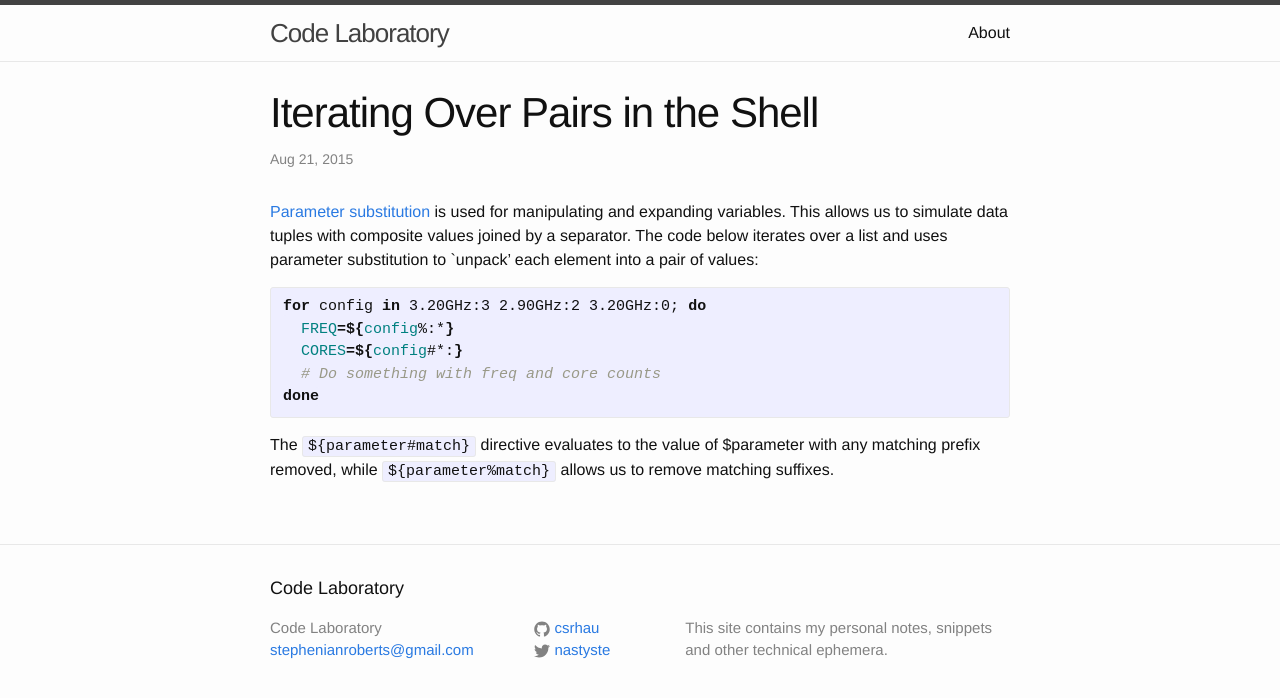
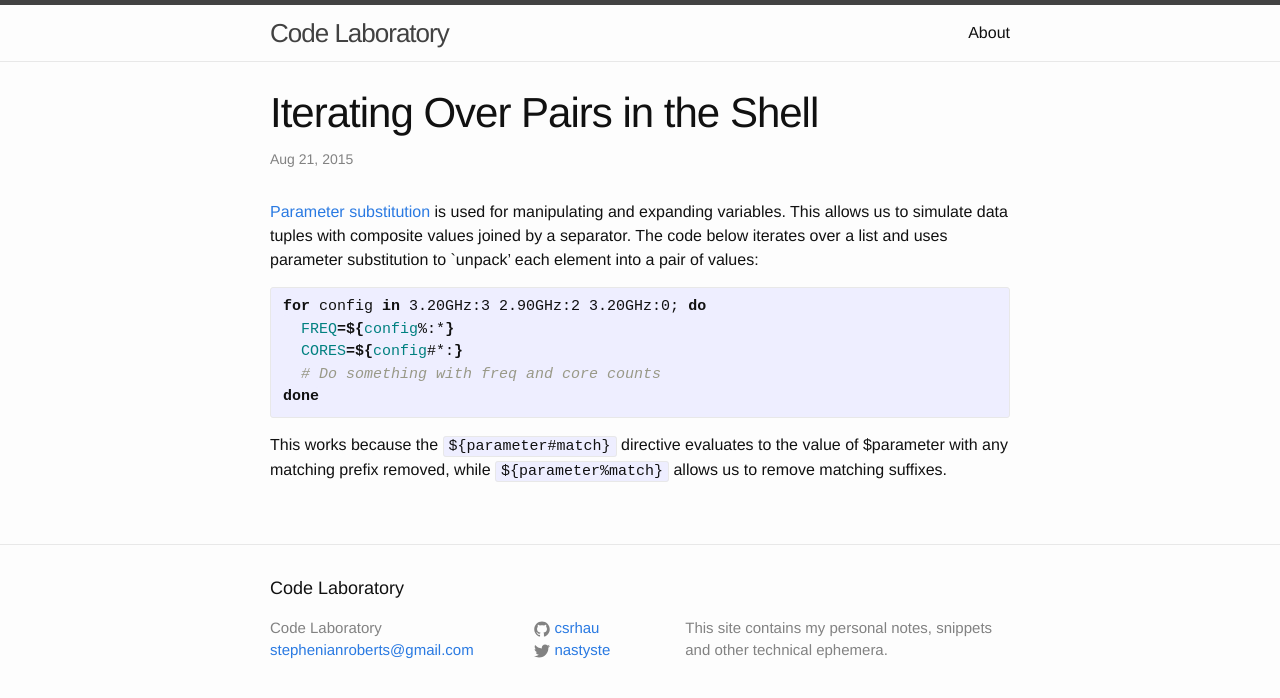
Before and after one commit to csrhau/laboratory, a Jekyll site: the page built from _posts/2015-08-21-iterating-over-pairs-in-bash.markdown, in a window 1280 px wide. Shown: the top 698 px of the page. Built offline with Jekyll 4.4.1, drawn with Linux system fonts in a browser that asks for light colours.

Commit message:
improved copy on pairs

```diff
--- a/_posts/2015-08-21-iterating-over-pairs-in-bash.markdown
+++ b/_posts/2015-08-21-iterating-over-pairs-in-bash.markdown
@@ -17,6 +17,6 @@ for config in 3.20GHz:3 2.90GHz:2 3.20GHz:0; do
 done
 {% endhighlight %}
 
-The `${parameter#match}` directive evaluates to the value of $parameter with any matching prefix removed, while `${parameter%match}` allows us to remove matching suffixes.
+This works because the `${parameter#match}` directive evaluates to the value of $parameter with any matching prefix removed, while `${parameter%match}` allows us to remove matching suffixes.
 
 [parameter substitution]: http://www.tldp.org/LDP/abs/html/parameter-substitution.html
```
